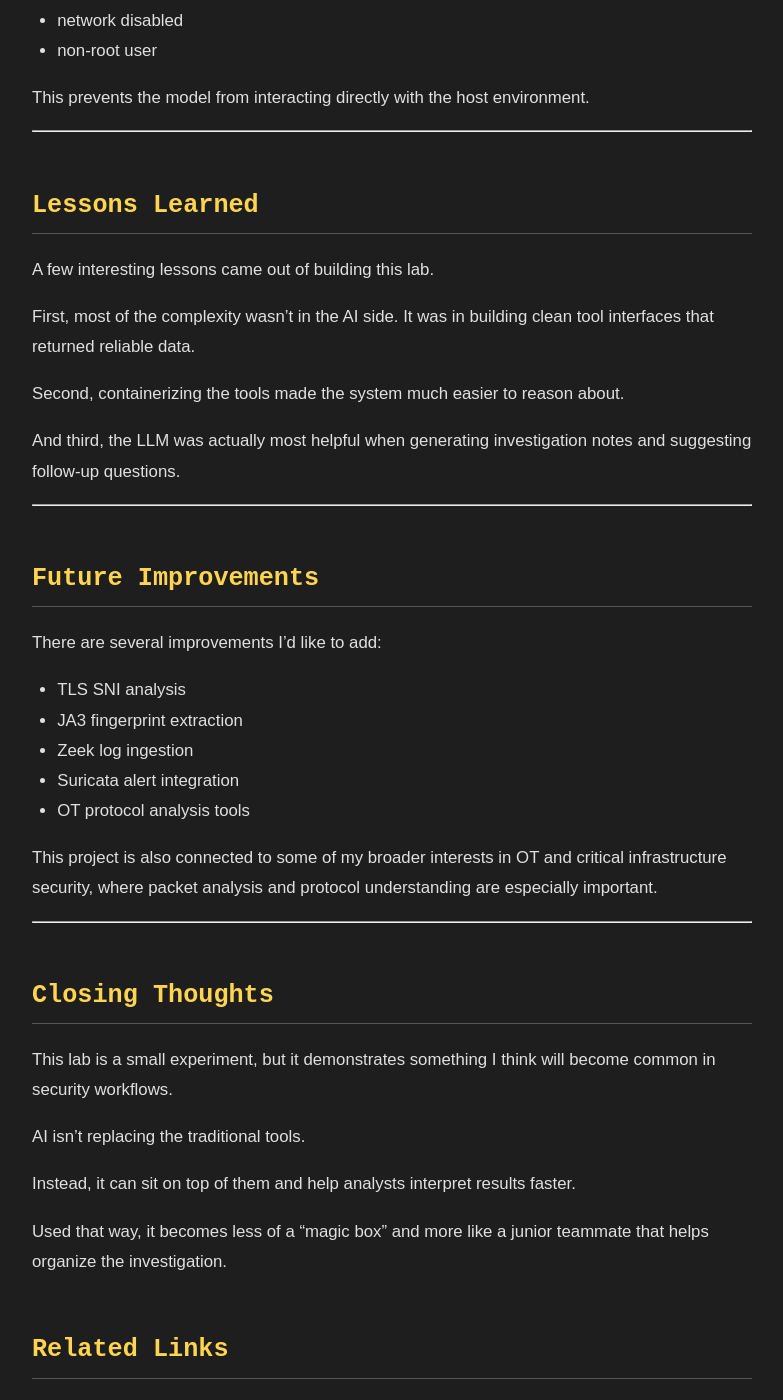
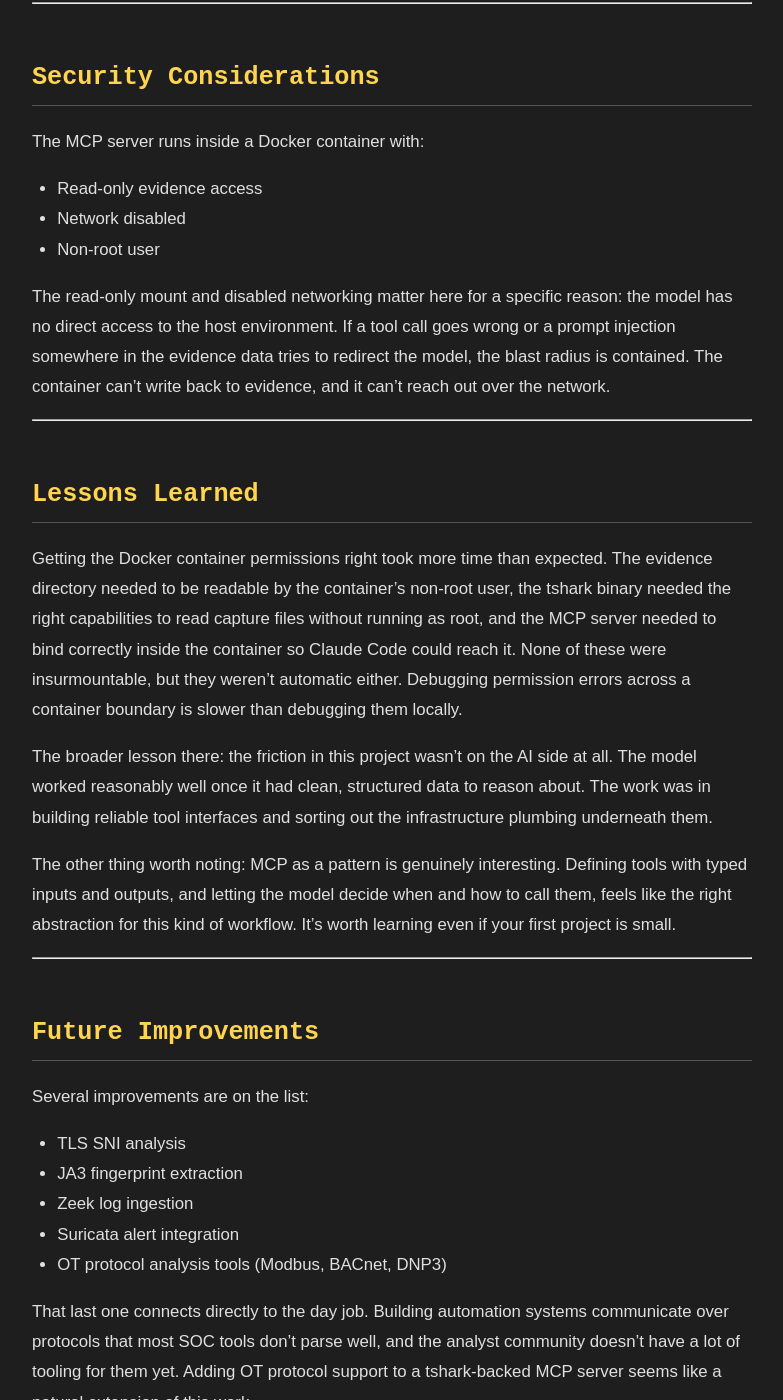
Before and after one commit to desvert/desvert.github.io, a Jekyll site: the page built from _posts/2026-03-04-building-an-ai-assisted-soc-triage-lab.md, in a window 1280 px wide and 1400 px high, scrolled down 4996 px. Shown: the whole window, without its empty margins (248-1031 px from the left). Built offline with Jekyll 4.4.1, drawn with Linux system fonts in a browser that asks for light colours; some of the changed text lies outside the part shown.

Commit message:
Edited and revised post content.

````diff
--- a/_posts/2026-03-04-building-an-ai-assisted-soc-triage-lab.md
+++ b/_posts/2026-03-04-building-an-ai-assisted-soc-triage-lab.md
@@ -14,43 +14,33 @@
 
 ---
 
-# **Building an AI-Assisted SOC Triage Lab with Claude, MCP, and Docker**
-
+# Building an AI-Assisted SOC Triage Lab with Claude, MCP, and Docker
 
 ## Introduction
 
-Over the past year I’ve spent a lot of time learning the traditional tools used in incident response and SOC environments. Packet analysis, log parsing, and investigation workflows all rely heavily on deterministic tools: Wireshark, Zeek, Suricata, and so on.
+Over the past year I've spent a lot of time learning the traditional tools used in incident response and SOC environments. Packet analysis, log parsing, and investigation workflows all rely heavily on deterministic tools: Wireshark, Zeek, Suricata, and so on.
 
-At the same time, large language models have become very good at summarizing complex data and suggesting investigative steps.
+I work as a commercial HVAC technician, which puts me in contact with building automation and control systems on a daily basis. That background has shaped how I think about security. Those systems run on industrial protocols that most analysts have never seen, and the consequences of a compromised BMS or HVAC controller aren't abstract. They're physical. Getting into SOC and DFIR work means understanding not just IT traffic, but eventually OT traffic too, and the analysis tooling for that space isn't as mature.
 
-The question I wanted to explore was simple:
+At the same time, large language models have become very good at summarizing complex data and suggesting investigative steps. The question I wanted to explore was simple:
 
 > Can an LLM assist in SOC triage without replacing the underlying analysis tools?
 
-This project is a small lab environment built around that idea.
-
-The result is a workflow where an LLM acts more like a junior analyst, while established tools still do the heavy lifting.
+This project is a small lab environment built around that idea. The result is a workflow where an LLM acts more like a junior analyst, while established tools still do the heavy lifting. Here's how it's put together and what I learned building it.
 
 ---
 
-## The Core Problem with “AI Analyzing PCAPs”
+## The Core Problem with "AI Analyzing PCAPs"
 
 When people talk about using AI in security investigations, the conversation often jumps straight to something like:
 
-> “Upload a PCAP and ask the AI what happened.”
+> "Upload a PCAP and ask the AI what happened."
 
 That approach has some obvious problems.
 
-Packet capture analysis requires precise parsing of binary protocols and fields. LLMs don’t actually parse packets. They generate text based on patterns.
+Packet capture analysis requires precise parsing of binary protocols and fields. LLMs don't actually parse packets. They generate text based on patterns. So if you ask a model to analyze a PCAP directly, one of two things usually happens: the model guesses, or the model hallucinates. And in a forensic context, those are the same problem.
 
-So if you ask a model to analyze a PCAP directly, one of two things usually happens:
-
-1. The model guesses.
-2. The model hallucinates.
-
-Neither is great if you care about evidence.
-
-What _does_ work well is letting traditional tools extract the data, and then letting the model reason about the results.
+What *does* work well is letting traditional tools extract the data, and then letting the model reason about the results.
 
 ---
 
@@ -72,9 +62,9 @@
 
 The key piece connecting everything is the Model Context Protocol (MCP).
 
-MCP allows an LLM client like Claude Code to call external tools in a structured way. Instead of writing shell commands, the model calls functions that return structured data.
+I chose MCP specifically because I wanted Claude Code to call external tools natively, without me writing shell command wrappers by hand. MCP defines a structured interface for LLM clients to invoke tools and receive typed results, which meant Claude could call `pcap_dns_summary` the same way it would call any other function, rather than interpreting raw command output. Honestly, part of the motivation was also just to learn what MCP makes possible. It's worth understanding as a pattern for building LLM-integrated tooling, and this project was a good excuse to dig in.
 
-In this lab, those functions are exposed by a tool server called `netparse`.
+In this lab, the MCP tools are exposed by a server called `netparse`.
 
 ---
 
@@ -113,15 +99,13 @@
 - `pcap_extract_fields`
 - `suricata_alerts`
 
-Most of the work is done by tshark, the command-line version of Wireshark.
-
-For example, extracting DNS queries looks something like:
+Most of the work is done by tshark, the command-line version of Wireshark. For example, extracting DNS queries looks something like:
 
 ```
 tshark -r capture.pcap -Y dns -T fields -e dns.qry.name
 ```
 
-The MCP server wraps commands like this and returns structured JSON.
+The MCP server wraps commands like this, normalizes the output, and returns structured JSON. That normalization step matters more than it might seem. Early on, tshark output formatting was inconsistent enough across different capture types that Claude's summaries would vary in quality depending on what the tool returned. Cleaning up the output structure before it reached the model made the results noticeably more reliable.
 
 Claude then interprets that JSON and generates a triage report.
 
@@ -131,22 +115,20 @@
 
 One of the most useful additions was a helper tool called `pcap_triage_overview`.
 
-Instead of calling several tools manually, this function runs multiple analyses:
+Instead of calling several tools manually, this function runs multiple analyses in one shot:
 
 - DNS summaries
 - HTTP host extraction
 - TCP conversation summaries
-- sample packet extractions
+- Sample packet extractions
 
-It returns a single JSON structure containing all of that data.
-
-From there, the model can produce a triage note similar to what an analyst might write during an initial investigation.
+It returns a single JSON structure containing all of that data, and from there the model can produce a triage note similar to what an analyst might write during an initial investigation.
 
 ---
 
 ## Example Workflow
 
-The process for analyzing a new capture is simple.
+The process for analyzing a new capture is straightforward.
 
 1. Drop the PCAP into:
 ```
@@ -158,13 +140,13 @@
 
 The output usually includes:
 
-- summary of activity
-- unusual domains
-- suspicious IP conversations
-- possible indicators
-- suggested next steps
+- A summary of observed activity
+- Unusual or suspicious domains
+- Notable IP conversations
+- Possible indicators of compromise
+- Suggested next steps
 
-Importantly, each conclusion references the underlying tool output.
+Each conclusion references the underlying tool output, which keeps the investigation grounded rather than speculative.
 
 ---
 
@@ -172,11 +154,11 @@
 
 The design intentionally separates responsibilities:
 
-|Component|Responsibility|
-|---|---|
-|tshark|deterministic packet parsing|
-|MCP tools|structured data extraction|
-|Claude|reasoning and summarization|
+| Component  | Responsibility                  |
+|------------|----------------------------------|
+| tshark     | Deterministic packet parsing    |
+| MCP tools  | Structured data extraction      |
+| Claude     | Reasoning and summarization     |
 
 This keeps the investigation grounded in real evidence while still benefiting from AI assistance.
 
@@ -186,51 +168,44 @@
 
 The MCP server runs inside a Docker container with:
 
-- read-only evidence access
-- network disabled
-- non-root user
+- Read-only evidence access
+- Network disabled
+- Non-root user
 
-This prevents the model from interacting directly with the host environment.
+The read-only mount and disabled networking matter here for a specific reason: the model has no direct access to the host environment. If a tool call goes wrong or a prompt injection somewhere in the evidence data tries to redirect the model, the blast radius is contained. The container can't write back to evidence, and it can't reach out over the network.
 
 ---
 
 ## Lessons Learned
 
-A few interesting lessons came out of building this lab.
+Getting the Docker container permissions right took more time than expected. The evidence directory needed to be readable by the container's non-root user, the tshark binary needed the right capabilities to read capture files without running as root, and the MCP server needed to bind correctly inside the container so Claude Code could reach it. None of these were insurmountable, but they weren't automatic either. Debugging permission errors across a container boundary is slower than debugging them locally.
 
-First, most of the complexity wasn’t in the AI side. It was in building clean tool interfaces that returned reliable data.
+The broader lesson there: the friction in this project wasn't on the AI side at all. The model worked reasonably well once it had clean, structured data to reason about. The work was in building reliable tool interfaces and sorting out the infrastructure plumbing underneath them.
 
-Second, containerizing the tools made the system much easier to reason about.
-
-And third, the LLM was actually most helpful when generating investigation notes and suggesting follow-up questions.
+The other thing worth noting: MCP as a pattern is genuinely interesting. Defining tools with typed inputs and outputs, and letting the model decide when and how to call them, feels like the right abstraction for this kind of workflow. It's worth learning even if your first project is small.
 
 ---
 
 ## Future Improvements
 
-There are several improvements I’d like to add:
+Several improvements are on the list:
 
 - TLS SNI analysis
 - JA3 fingerprint extraction
 - Zeek log ingestion
 - Suricata alert integration
-- OT protocol analysis tools
+- OT protocol analysis tools (Modbus, BACnet, DNP3)
 
-This project is also connected to some of my broader interests in OT and critical infrastructure security, where packet analysis and protocol understanding are especially important.
+That last one connects directly to the day job. Building automation systems communicate over protocols that most SOC tools don't parse well, and the analyst community doesn't have a lot of tooling for them yet. Adding OT protocol support to a tshark-backed MCP server seems like a natural extension of this work.
 
 ---
 
 ## Closing Thoughts
 
-This lab is a small experiment, but it demonstrates something I think will become common in security workflows.
+AI isn't replacing the traditional analysis tools. What it can do is sit on top of them and help analysts interpret results faster: less time formatting notes, more time following leads.
 
-AI isn’t replacing the traditional tools.
-
-Instead, it can sit on top of them and help analysts interpret results faster.
-
-Used that way, it becomes less of a “magic box” and more like a junior teammate that helps organize the investigation.
+Used that way, it's less of a magic box and more of a junior teammate: one that reads tool output quickly, drafts the initial write-up, and asks sensible follow-up questions. The analyst still drives the investigation.
 
 ## Related Links
 
-- Project repository:
-    [https://github.com/desvert/ai-soc-mcp-lab](https://github.com/desvert/ai-soc-mcp-lab)
+- Project repository: [https://github.com/desvert/ai-soc-mcp-lab](https://github.com/desvert/ai-soc-mcp-lab)
````
Also changed, not shown: other parts of _posts/2026-03-04-building-an-ai-assisted-soc-triage-lab.md (+2 -6 lines).
